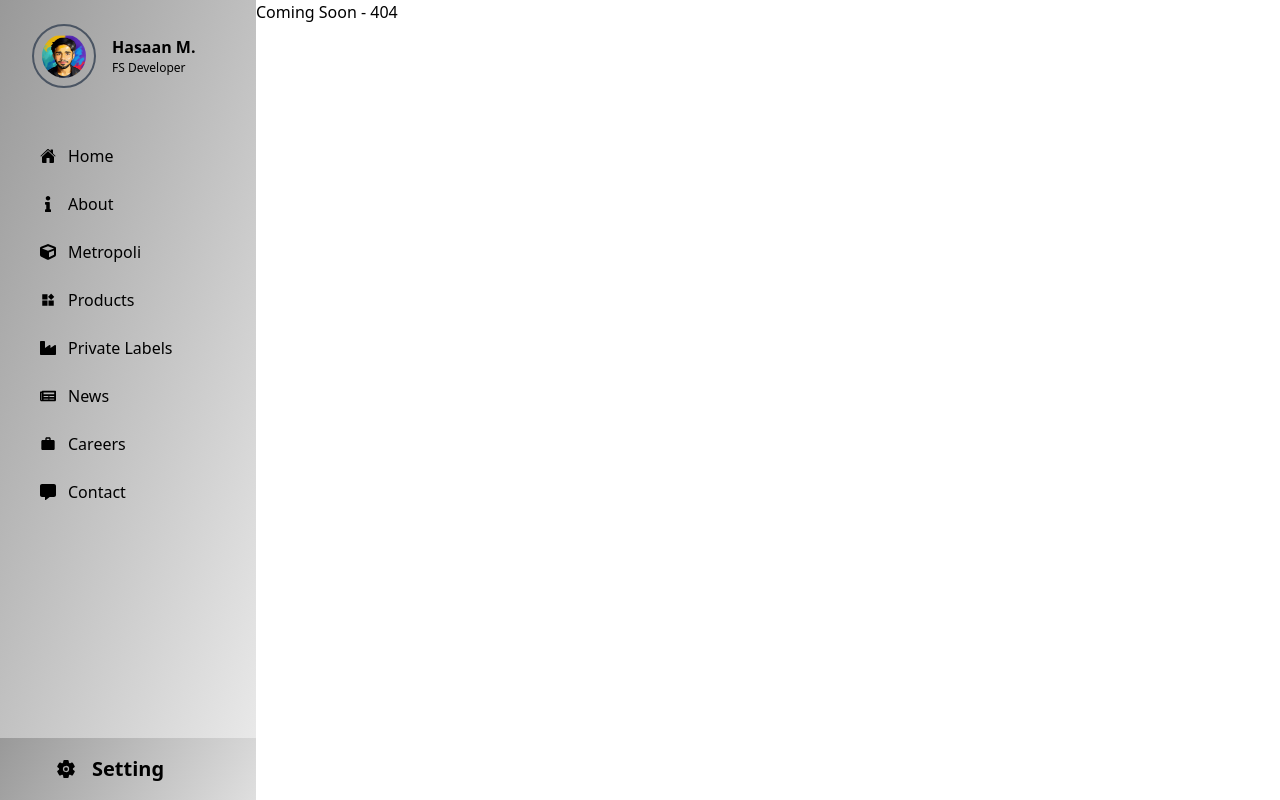
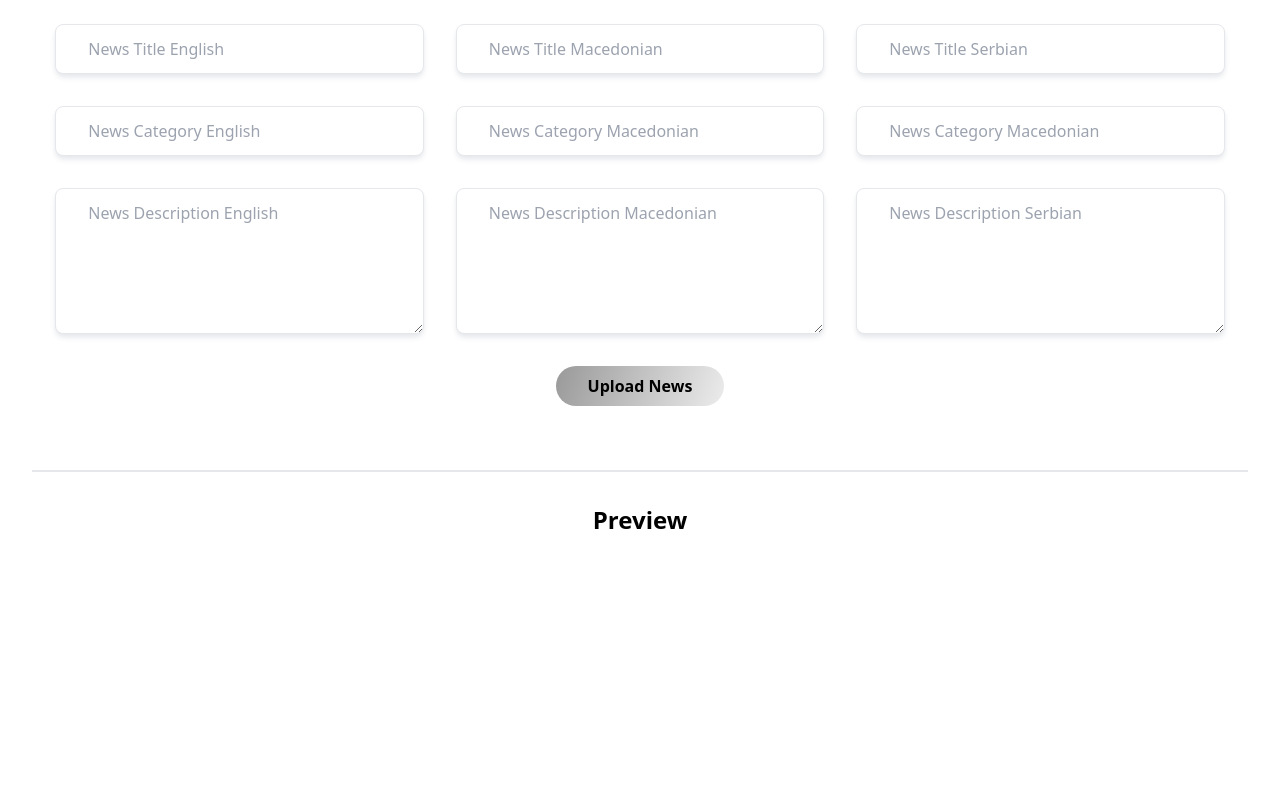
Before and after one commit to hasaanmumtaz6/cermatadmin, a Next.js app: page /components/NewsForm in a window 1280 px wide. Before the commit this address had no page. Built offline with nearby package versions, Linux system fonts and the light colour scheme.

Commit message:
product list added in the product page

```diff
--- a/pages/_app.tsx
+++ b/pages/_app.tsx
@@ -1,6 +1,7 @@
 import "@/styles/globals.css";
 import "@/styles/DashBoard.css";
 import "@/styles/Product.css";
+import "@/styles/News.css";
 import type { AppProps } from "next/app";
 
 export default function App({ Component, pageProps }: AppProps) {
--- /dev/null
+++ b/pages/components/NewsForm.tsx
@@ -0,0 +1,40 @@
+import React from "react";
+
+const NewsForm = () => {
+  return (
+    <div className="News-form-container">
+      <form className="news-form">
+        <input type="text" placeholder="News Title English" />
+        <input type="text" placeholder="News Title Macedonian" />
+        <input type="text" placeholder="News Title Serbian" />
+        <input type="text" placeholder="News Category English" />
+        <input type="text" placeholder="News Category Macedonian" />
+        <input type="text" placeholder="News Category Macedonian" />
+        <textarea
+          cols={20}
+          rows={5}
+          placeholder="News Description English"
+        ></textarea>
+        <textarea
+          cols={20}
+          rows={5}
+          placeholder="News Description Macedonian"
+        ></textarea>
+        <textarea
+          cols={20}
+          rows={5}
+          placeholder="News Description Serbian"
+        ></textarea>
+        <span>
+          <button type="submit">Upload News</button>
+        </span>
+      </form>
+      <div className="news-form-preview-box">
+        <h3 className="news-preview-header">Preview</h3>
+
+      </div>
+    </div>
+  );
+};
+
+export default NewsForm;
--- a/pages/news.tsx
+++ b/pages/news.tsx
@@ -1,10 +1,14 @@
 import React from 'react'
 import Layout from './components/Layout'
+import NewsForm from './components/NewsForm'
 
 const News = () => {
   return (
     <Layout title='News - Cermat Admin'>
-      <div>News</div>
+      <div className='News-form-container'>
+        <h3 className='news-header'>News</h3>
+        <NewsForm />
+      </div>
     </Layout>
   )
 }
--- a/pages/products.tsx
+++ b/pages/products.tsx
@@ -1,15 +1,107 @@
-import React from 'react'
-import Layout from './components/Layout'
-import ProductForm from './components/ProductForm';
+import React, { useEffect, useState } from "react";
+import Layout from "./components/Layout";
+import ProductForm from "./components/ProductForm";
+import axios from "axios";
+import Image from "next/image";
+import { ImBin } from "react-icons/im";
+import { SiTicktick } from "react-icons/si";
+
+interface Product {
+  _id: string;
+  productBackground: string;
+  productImage: string;
+  productNameEng: string;
+  productDescriptionEng: string;
+  imageHeight: number;
+  imageWidth: number;
+}
 
 const Products = () => {
+  const [product, setProduct] = useState<Product[]>([]);
+  const [isError, setIsError] = useState<string>("");
+  const [successMessage, setSuccessMessage] = useState("");
+
+  useEffect(() => {
+    axios
+      .get<Product[]>("/api/products")
+      .then((res) => {
+        setProduct(res?.data);
+      })
+      .catch((error: string) => {
+        setIsError(`Error fetching product profits: ${error}`);
+      });
+  }, []);
+
+  const handleDelete = async (productId: string) => {
+    try {
+      const response = await axios.delete(
+        `/api/products?productId=${productId}`
+      );
+
+      if (response.status === 200) {
+        setTimeout(() => {
+          setSuccessMessage("Product Deleted successfully!");
+          setTimeout(() => setSuccessMessage(""), 5000);
+        }, 1000);
+        const audio = new Audio("/audio/notification.mp3");
+        audio.play();
+        setProduct(product.filter((item) => item._id !== productId));
+      } else {
+        alert("Failed to delete item.");
+      }
+    } catch (error) {
+      console.error("Error deleting item:", error);
+      alert("An error occurred. Please try again.");
+    }
+  };
+
   return (
-    <Layout title='Products - Cermat Admin'>
-      <div className='product-upload-container'>
+    <Layout title="Products - Cermat Admin">
+      <div className="product-upload-container">
         <ProductForm />
+        <h2 className="section-title">Product List</h2>
+        {isError && <p>{isError}</p>}
+        {successMessage && (
+          <span className="success-message">
+            <SiTicktick />
+            <p>{successMessage}</p>
+          </span>
+        )}
+        <div className="product-List">
+          {product.map((product, index: number) => (
+            <div
+              key={index}
+              className="product-card-box"
+              style={{ background: `${product?.productBackground}` }}
+            >
+              <div className="product-content-container">
+                <div
+                  className={`product-pic-box product-${
+                    product?.imageHeight >= 380 ? "440" : "L440"
+                  }-pic-box`}
+                >
+                  <Image
+                    src={product?.productImage}
+                    alt={product?.productNameEng}
+                    height={product?.imageHeight}
+                    width={product?.imageWidth}
+                  />
+                </div>
+                <span className="product-content-box">
+                  <h3>{product?.productNameEng}</h3>
+                  <p>{product?.productDescriptionEng}</p>
+                </span>
+                <div className="editingbadges">
+                  {/* <FaPencilAlt /> */}
+                  <ImBin onClick={() => handleDelete(product._id)} />
+                </div>
+              </div>
+            </div>
+          ))}
+        </div>
       </div>
     </Layout>
-  )
-}
+  );
+};
 
 export default Products;
--- /dev/null
+++ b/styles/News.css
@@ -0,0 +1,25 @@
+.News-form-container {
+  @apply w-full h-full px-[2rem] py-[1.5rem] overflow-scroll overflow-x-hidden flex flex-col gap-[2rem];
+}
+.News-form-container::-webkit-scrollbar {
+  @apply w-0;
+}
+.news-header,
+.news-preview-header {
+  @apply w-full text-center font-bold text-2xl;
+}
+.news-form {
+  @apply flex items-center justify-center w-full flex-wrap gap-[2rem] pb-[4rem] border-b-[2px] border-gray-200;
+}
+.news-form input,
+.news-form textarea {
+  @apply w-[30.3%] border-[1px] border-gray-200 shadow-md outline-none shadow-gray-200 px-[2rem] py-[0.75rem] rounded-[0.5rem];
+}
+.news-form button {
+  @apply w-fit text-[1rem] px-[2rem] py-[0.5rem] rounded-full font-bold;
+  background: linear-gradient(
+    110deg,
+    var(--background-primary),
+    var(--background-secondry)
+  );
+}
```
